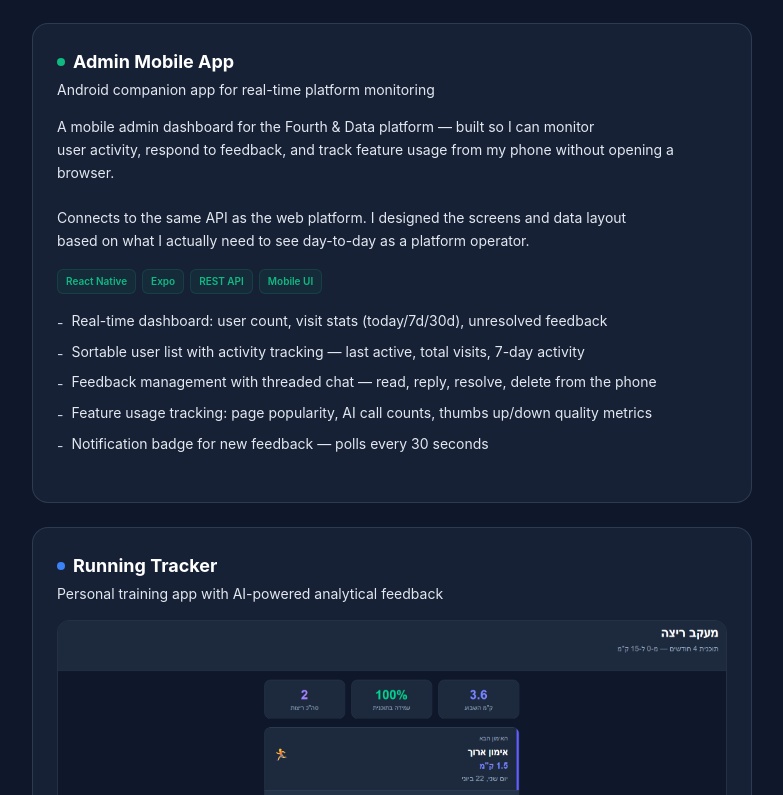
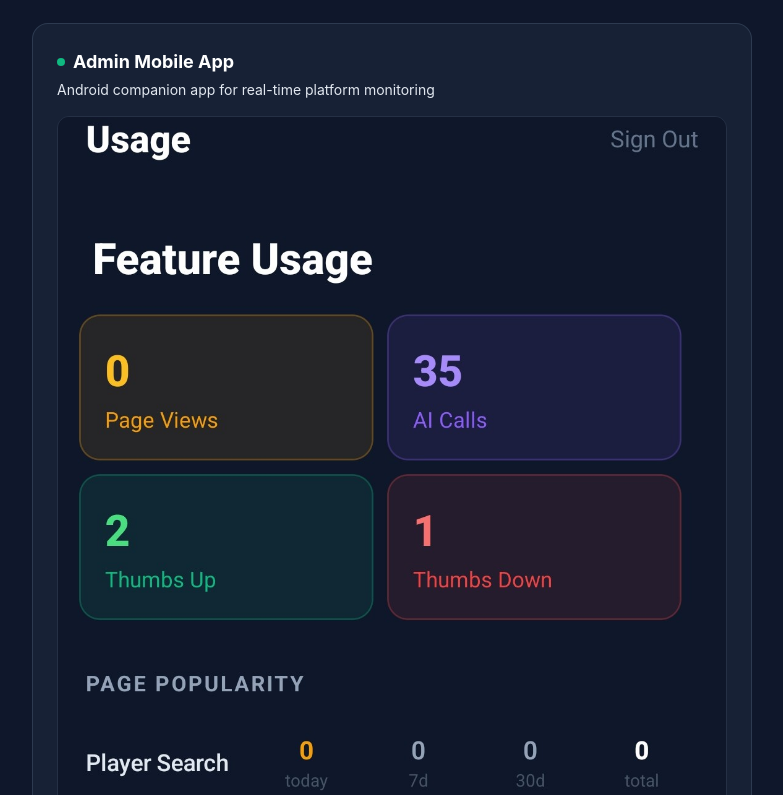
Before and after one commit to yotamfel/portfolio, a React (Vite) app: page / in a window 1280 px wide. Shown: the part 2165-2960 px from the top of the page, without its empty margins (248-1031 px from the left). Built offline with nearby package versions, Linux system fonts and the light colour scheme.

Commit message:
Add admin app screenshot (Usage tab)

```diff
--- a/src/content.js
+++ b/src/content.js
@@ -75,7 +75,7 @@ based on what I actually need to see day-to-day as a platform operator.`,
     liveUrl: '',
     portfolioUrl: '',
     githubUrl: '',
-    screenshot: '', // Add: admin-app.png
+    screenshot: 'admin-app.jpg',
     color: '#10b981',
   },
   {
```
Also changed, not shown: public/screenshots/admin-app.jpg (added).
